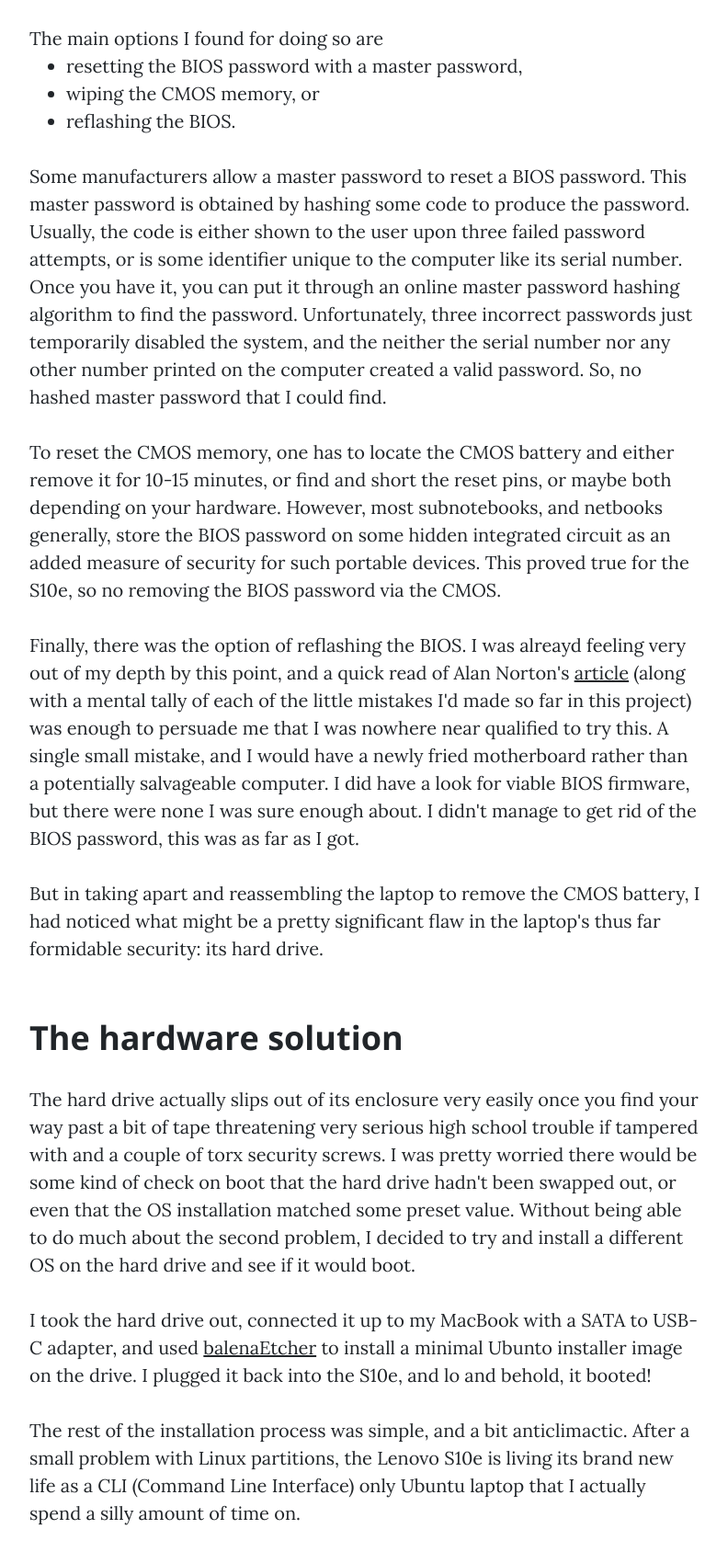
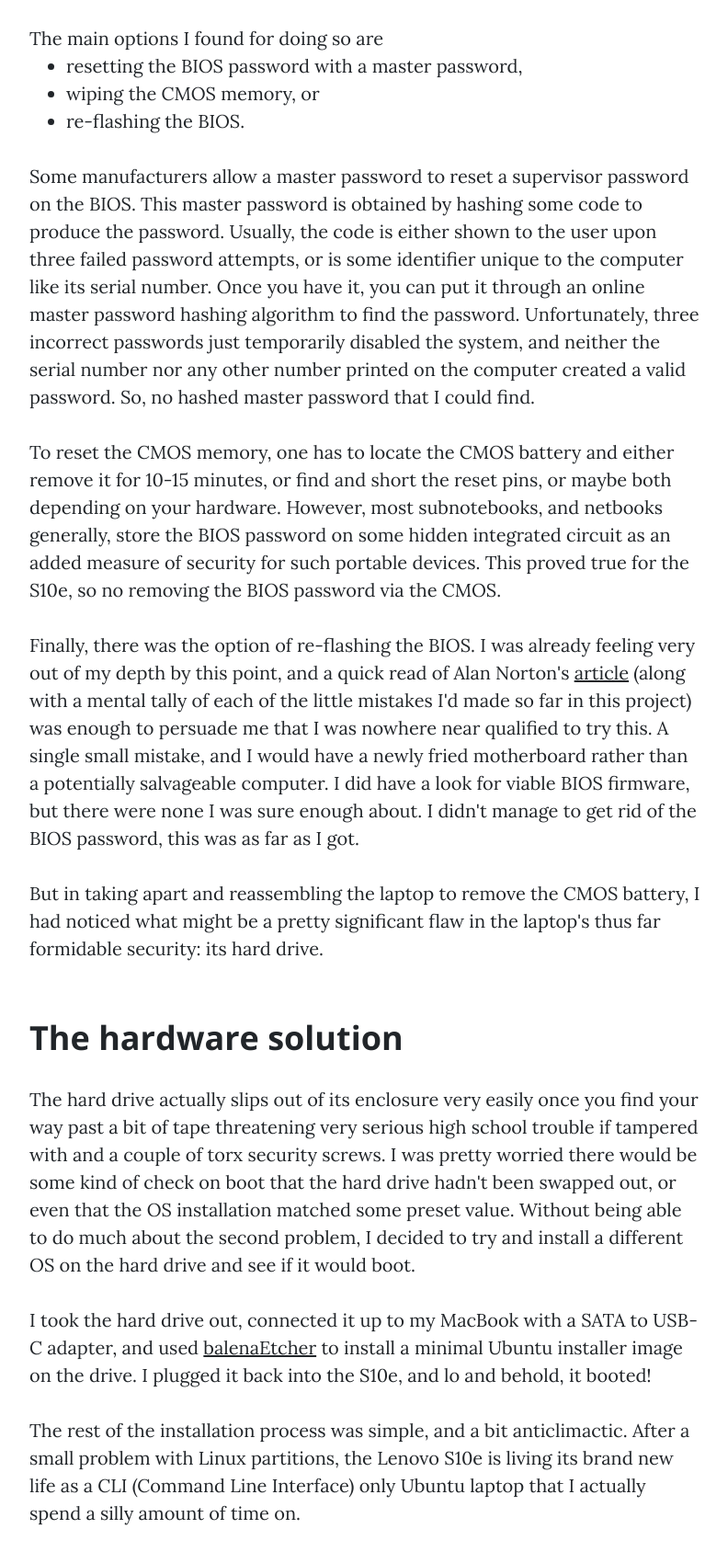
Before and after one commit to finbarberkon/finbarberkon.github.io, a website: page blog/lenovo-s10e.html in a window 1280 px wide. Shown: the part 1788-3476 px from the top of the page at 92% size, without its empty margins (243-1035 px from the left). Drawn offline with nearby package versions, Linux system fonts and the light colour scheme; files that its build step writes are made by us from their sources; files whose address does not match are found by name.

Commit message:
Fix spelling errors (thanks Mum)

```diff
--- a/blog/lenovo-s10e.html
+++ b/blog/lenovo-s10e.html
@@ -85,7 +85,7 @@
 
           <p>The S10e is a subnotebook released by Lenovo in 2008. It was the laptop used in a short-lived government program to provide all Australian public school students with a computer which they could use both at home and at school. I was one of the 2009 year 9 cohort which received them.</p>
 
-          <p>I stumbled accross this relic again a few months ago and remembered how much I loved the thing. It is virtualy indestructible, has a replaceable battery(!!), manages to fit a surprisingly ergonomic keyboard and respectable IO into a very small form factor, and has a bold metallic-flake maroon finish.</p>
+          <p>I stumbled across this relic again a few months ago and remembered how much I loved the thing. It is virtually indestructible, has a replaceable battery(!!), manages to fit a surprisingly ergonomic keyboard and respectable IO into a very small form factor, and has a bold metallic-flake maroon finish.</p>
 
           <p>Unfortunately, the computer has one major issue preventing me using it: it has a heavily restricted version of Windows 7 (which does not even boot anymore) installed and a BIOS supervisor password that I do not know.</p>
 
@@ -93,21 +93,21 @@
 
           <h2 class="section-heading">The BIOS problem</h2>
 
-          <p>Booting to the internal hard drive gives the 'Windows failed to start' screen. Safe mode is disabled by the administrators, and the repair tool does nothing. Installing a fresh copy of Windows (or any other OS) would require changing the boot order, which is impossible without access to the BIOS. So my first approach is to try and remove the BIOS supervisor password.</p>
+          <p>Booting to the internal hard drive gives the 'Windows failed to start' screen. Safe mode is disabled by the administrators, and the repair tool does nothing. Installing a fresh copy of Windows (or any other OS) would require changing the boot order, which is impossible without access to the BIOS. So, my first approach is to try and remove the BIOS supervisor password.</p>
 
 
           The main options I found for doing so are
             <ul>
               <li>resetting the BIOS password with a master password,</li>
               <li>wiping the CMOS memory, or</li>
-              <li>reflashing the BIOS.</li>
+              <li>re-flashing the BIOS.</li>
             </ul>
 
-          <p>Some manufacturers allow a master password to reset a BIOS password. This master password is obtained by hashing some code to produce the password. Usually, the code is either shown to the user upon three failed password attempts, or is some identifier unique to the computer like its serial number. Once you have it, you can put it through an online master password hashing algorithm to find the password. Unfortunately, three incorrect passwords just temporarily disabled the system, and the neither the serial number nor any other number printed on the computer created a valid password. So, no hashed master password that I could find.</p>
+          <p>Some manufacturers allow a master password to reset a supervisor password on the BIOS. This master password is obtained by hashing some code to produce the password. Usually, the code is either shown to the user upon three failed password attempts, or is some identifier unique to the computer like its serial number. Once you have it, you can put it through an online master password hashing algorithm to find the password. Unfortunately, three incorrect passwords just temporarily disabled the system, and neither the serial number nor any other number printed on the computer created a valid password. So, no hashed master password that I could find.</p>
 
           <p>To reset the CMOS memory, one has to locate the CMOS battery and either remove it for 10-15 minutes, or find and short the reset pins, or maybe both depending on your hardware. However, most subnotebooks, and netbooks generally, store the BIOS password on some hidden integrated circuit as an added measure of security for such portable devices. This proved true for the S10e, so no removing the BIOS password via the CMOS.</p>
 
-          <p>Finally, there was the option of reflashing the BIOS. I was alreayd feeling very out of my depth by this point, and a quick read of Alan Norton's <a href="https://www.techrepublic.com/blog/10-things/10-common-mistakes-you-should-avoid-when-flashing-your-bios/">article</a> (along with a mental tally of each of the little mistakes I'd made so far in this project) was enough to persuade me that I was nowhere near qualified to try this. A single small mistake, and I would have a newly fried motherboard rather than a potentially salvageable computer. I did have a look for viable BIOS firmware, but there were none I was sure enough about. I didn't manage to get rid of the BIOS password, this was as far as I got.</p>
+          <p>Finally, there was the option of re-flashing the BIOS. I was already feeling very out of my depth by this point, and a quick read of Alan Norton's <a href="https://www.techrepublic.com/blog/10-things/10-common-mistakes-you-should-avoid-when-flashing-your-bios/">article</a> (along with a mental tally of each of the little mistakes I'd made so far in this project) was enough to persuade me that I was nowhere near qualified to try this. A single small mistake, and I would have a newly fried motherboard rather than a potentially salvageable computer. I did have a look for viable BIOS firmware, but there were none I was sure enough about. I didn't manage to get rid of the BIOS password, this was as far as I got.</p>
 
           <p>But in taking apart and reassembling the laptop to remove the CMOS battery, I had noticed what might be a pretty significant flaw in the laptop's thus far formidable security: its hard drive.</p>
 
@@ -117,7 +117,7 @@
 
           <p></p>
 
-          <p>I took the hard drive out, connected it up to my MacBook with a SATA to USB-C adapter, and used <a href="https://www.balena.io/etcher/">balenaEtcher</a> to install a minimal Ubunto installer image on the drive. I plugged it back into the S10e, and lo and behold, it booted!</p>
+          <p>I took the hard drive out, connected it up to my MacBook with a SATA to USB-C adapter, and used <a href="https://www.balena.io/etcher/">balenaEtcher</a> to install a minimal Ubuntu installer image on the drive. I plugged it back into the S10e, and lo and behold, it booted!</p>
 
           <p>The rest of the installation process was simple, and a bit anticlimactic. After a small problem with Linux partitions, the Lenovo S10e is living its brand new life as a CLI (Command Line Interface) only Ubuntu laptop that I actually spend a silly amount of time on.</p>
 
```
